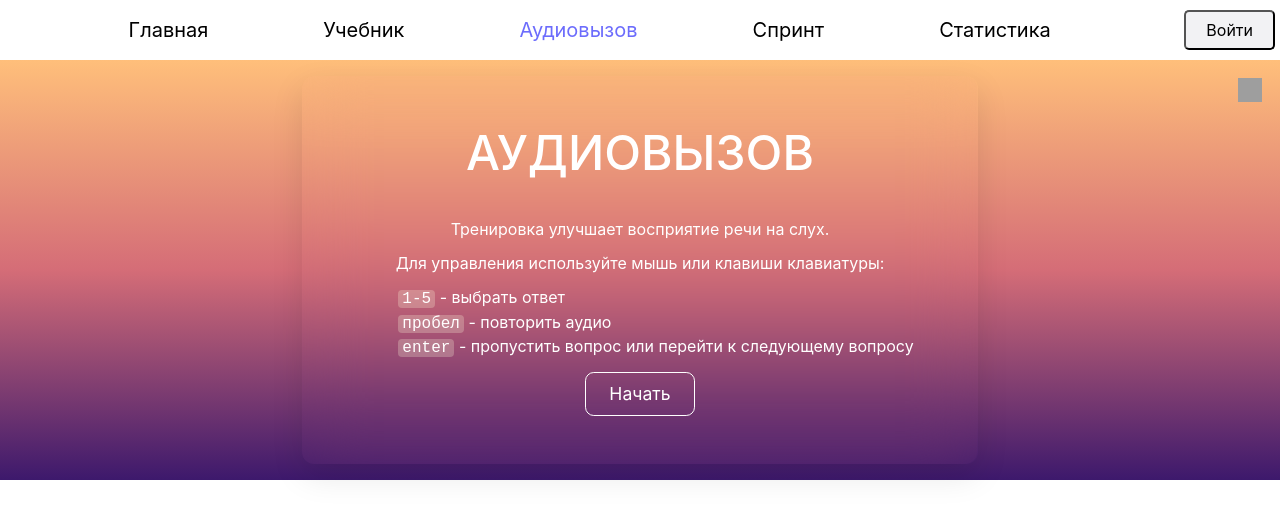
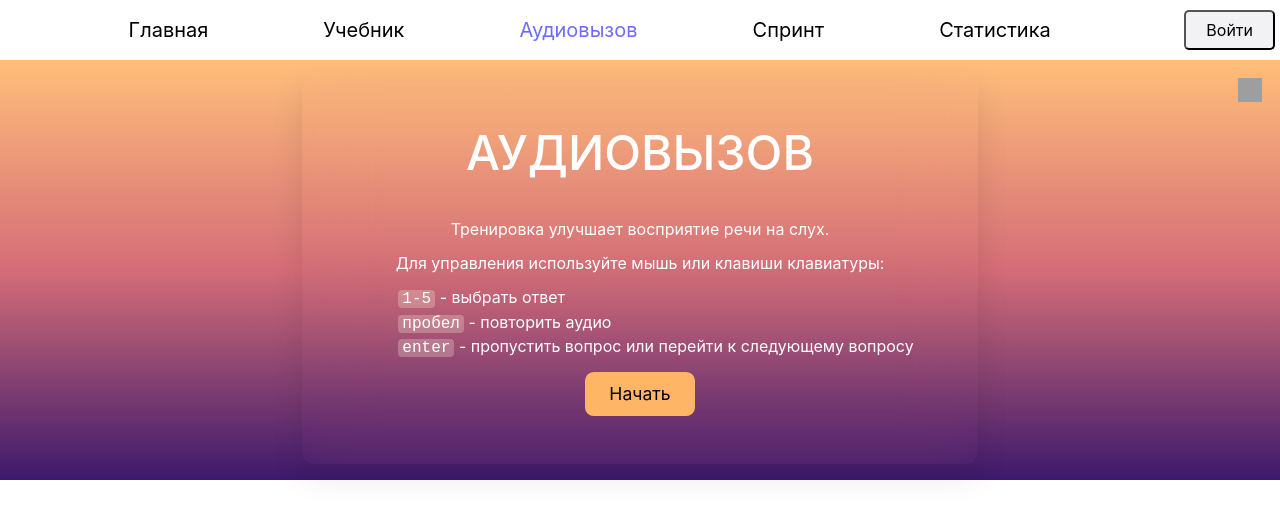
Before and after one commit to MaSkA6293/rslang, a React (Create React App) app: page /audioCall in a window 1280 px wide. Shown: the top 518 px of the page. Built offline with nearby package versions, Linux system fonts and the light colour scheme; grey boxes are pictures that could not be loaded.

Commit message:
feat(audio-call): make start and repeat buttons colored

```diff
--- a/src/pages/audioCallGame/components/GameButton/index.scss
+++ b/src/pages/audioCallGame/components/GameButton/index.scss
@@ -1,5 +1,6 @@
+$btnHeight: 2.5em;
 $btnColor: #ffffff;
-$btnHeight: 2.5em;
+$btnBgColor: #ffb566;
 
 .game-button {
   // style reset
@@ -17,6 +18,8 @@ $btnHeight: 2.5em;
   }
 
   // actual styles
+
+  --btn-hover-bgc: #{change-color($btnColor, $alpha: 0.2)};
 
   --btn-height: #{$btnHeight};
 
@@ -38,20 +41,15 @@ $btnHeight: 2.5em;
   line-height: 1;
   transition: 220ms all ease-in-out;
 
-  &:hover,
-  &:focus,
-  &:active {
-    &:not(:disabled) {
-      background-color: change-color($btnColor, $alpha: 0.2);
-    }
+  &--outlined {
+    border: 1px solid $btnColor;
   }
 
-  &:disabled {
-    cursor: default;
-  }
+  &--colored {
+    --btn-hover-bgc: #{lighten($btnBgColor, 5%)};
 
-  &--outlined {
-    border: 1px solid $btnColor;
+    color: #000;
+    background-color: $btnBgColor;
   }
 
   &--round,
@@ -67,6 +65,18 @@ $btnHeight: 2.5em;
   &--small {
     --btn-height: 1.5em;
   }
+
+  &:hover,
+  &:focus,
+  &:active {
+    &:not(:disabled) {
+      background-color: var(--btn-hover-bgc);
+    }
+  }
+
+  &:disabled {
+    cursor: default;
+  }
 }
 
 .game-button__icon {
--- a/src/pages/audioCallGame/components/GameButton/index.tsx
+++ b/src/pages/audioCallGame/components/GameButton/index.tsx
@@ -2,7 +2,7 @@ import React from 'react';
 import './index.scss';
 import classNames from 'classnames';
 
-type ButtonVariant = 'outlined';
+type ButtonVariant = 'outlined' | 'colored';
 type ButtonShape = 'round' | 'square';
 type ButtonSize = 'small';
 
@@ -42,6 +42,7 @@ function GameButton({
       onClick={onClick}
       className={classNames(className, 'game-button', {
         'game-button--outlined': variant === 'outlined',
+        'game-button--colored': variant === 'colored',
         'game-button--round': shape === 'round',
         'game-button--square': shape === 'square',
         'game-button--small': size === 'small',
--- a/src/pages/audioCallGame/components/GameFinish/index.tsx
+++ b/src/pages/audioCallGame/components/GameFinish/index.tsx
@@ -82,7 +82,7 @@ function GameFinish({ words, onRestart, onClose }: GameFinishProps) {
       </div>
 
       <div className="game-finish__buttons">
-        <GameButton onClick={onRestart} variant="outlined">
+        <GameButton onClick={onRestart} variant="colored">
           Повторить
         </GameButton>
         <GameButton onClick={onClose} variant="outlined">
--- a/src/pages/audioCallGame/components/GameStart/index.tsx
+++ b/src/pages/audioCallGame/components/GameStart/index.tsx
@@ -27,7 +27,7 @@ function GameStart({ onStart }: GameStartProps) {
           перейти к следующему вопросу
         </li>
       </ul>
-      <GameButton onClick={onStart} variant="outlined">
+      <GameButton onClick={onStart} variant="colored">
         Начать
       </GameButton>
     </>
```
